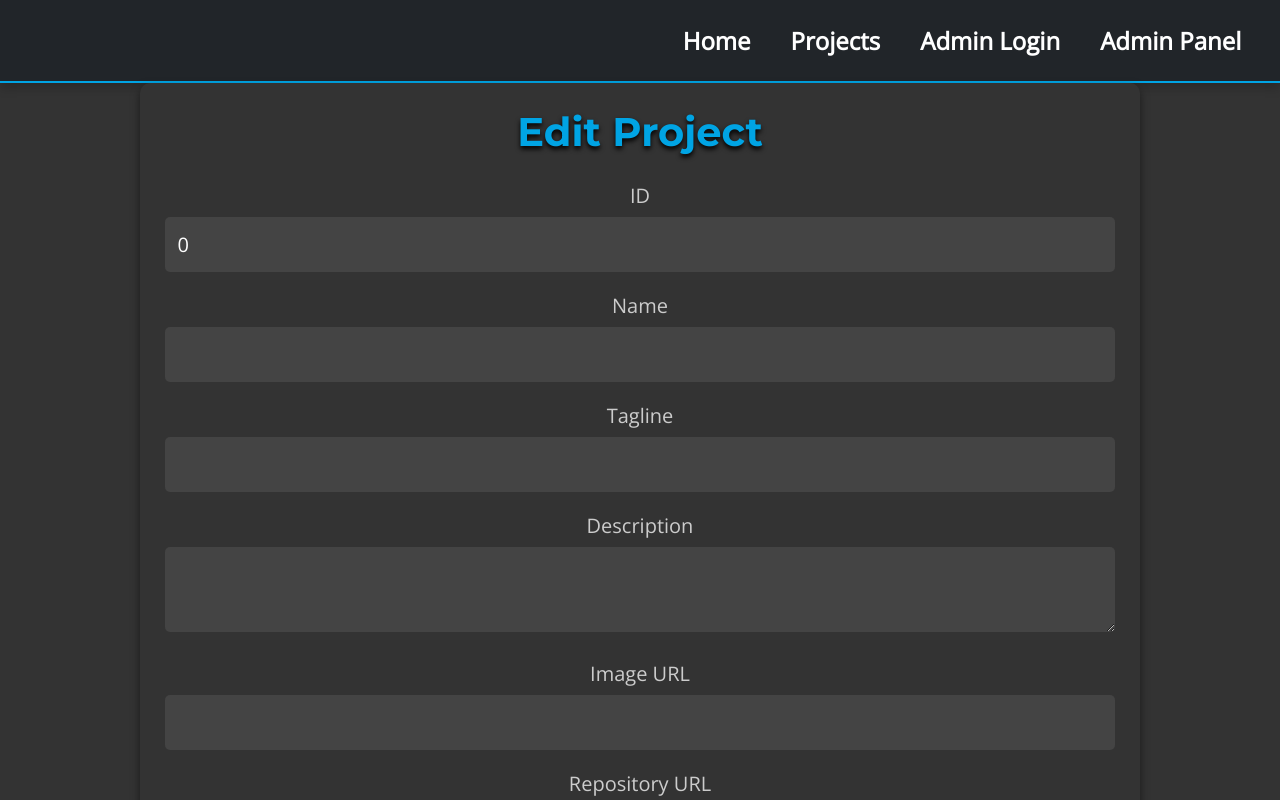
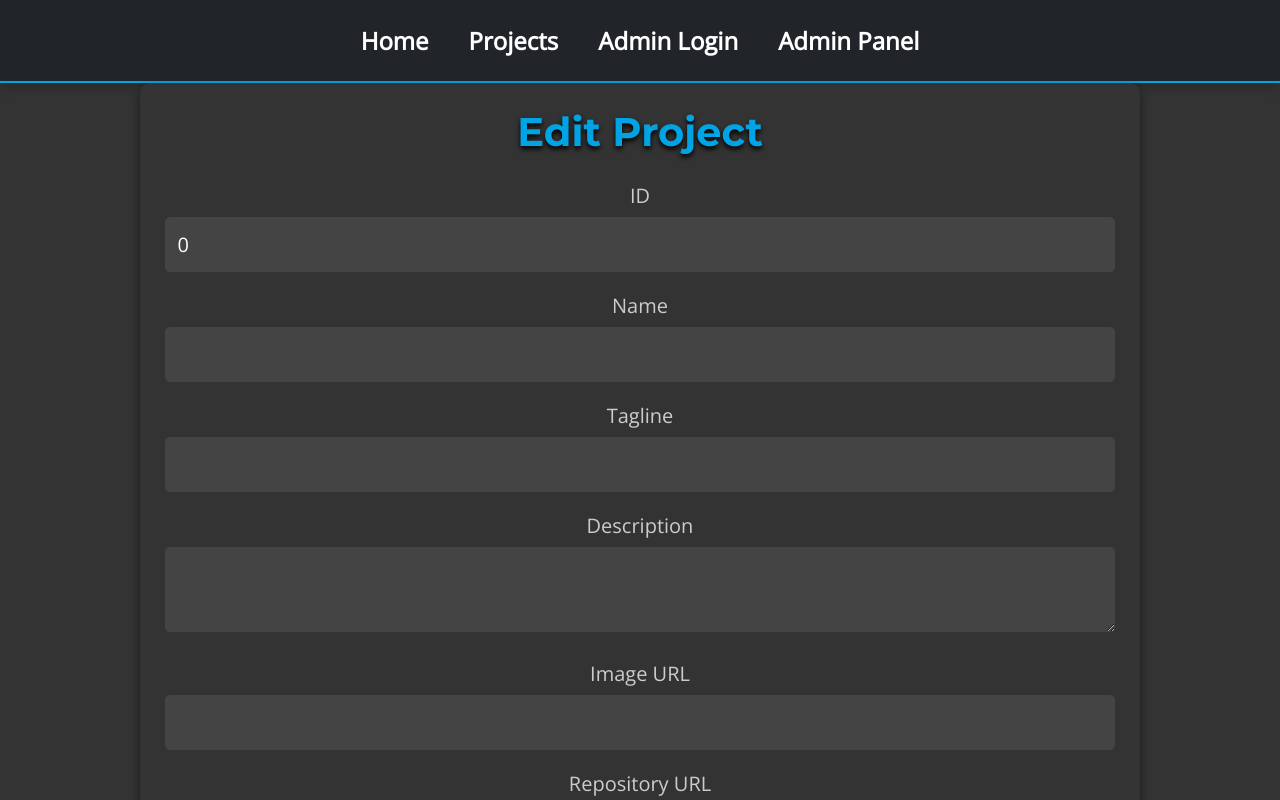
Before and after one commit to ChrisRistoff/portfolio-frontend, a React (Vite) app: page /create-project in a window 1280 px wide. Shown: the top 800 px of the page. Built offline with nearby package versions, Linux system fonts and the light colour scheme; no server answers.

Commit message:
Center nav links

```diff
--- a/src/Components/Header.tsx
+++ b/src/Components/Header.tsx
@@ -18,7 +18,7 @@ export const Header = () => {
         <div className={`animated-element ${animate ? "animate-in" : ""}`}>
         <Navbar bg="dark" variant="dark" expand="lg" className="custom-navbar">
             <Navbar.Toggle aria-controls="navbar-nav" />
-            <Navbar.Collapse id="navbar-nav" className="justify-content-end">
+            <Navbar.Collapse id="navbar-nav" className="justify-content-center">
                 <Nav>
                     <Nav.Link href="/" className="nav-link-custom mx-2">Home</Nav.Link>
                     <Nav.Link href="/projects" className="nav-link-custom mx-2">Projects</Nav.Link>
```
